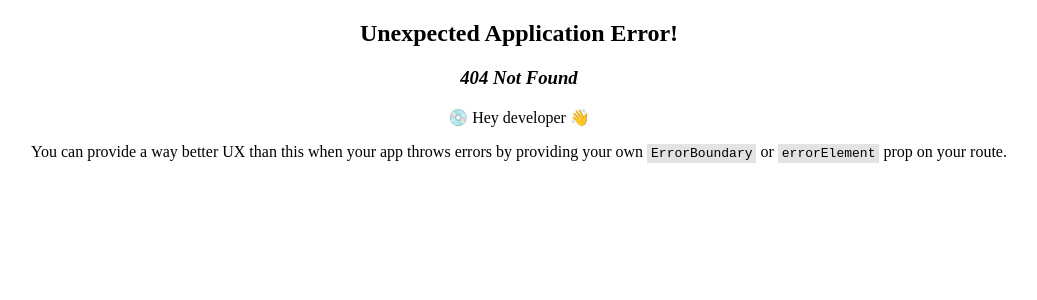
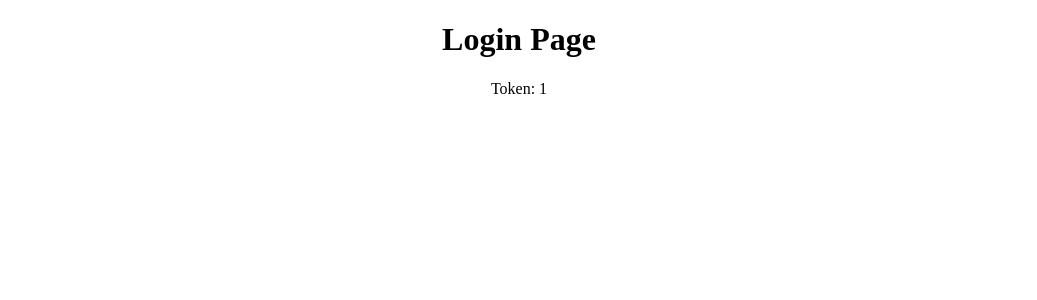
Before and after one commit to Nottoocold/Fronted-Webpack-Studio, a React app: page /login/1 in a window 1280 px wide. Before the commit this address had no page. Shown: the top 300 px of the page, without its empty margins (121-1158 px from the left). Built offline with nearby package versions, Linux system fonts and the light colour scheme.

Commit message:
路由传参的两种方式

```diff
--- a/src/pages/Home/index.jsx
+++ b/src/pages/Home/index.jsx
@@ -1,13 +1,34 @@
 import { Button } from "antd";
 import "./index.less";
 import { Clock } from "@/components";
+import { useNavigate } from "react-router-dom";
 
 export default function Home(props) {
+  const navigate = useNavigate();
+
+  function generateToken() {
+    const chars = "ABCDEFGHIJKLMNOPQRSTUVWXYZabcdefghijklmnopqrstuvwxyz0123456789";
+    let token = "";
+    for (let i = 0; i < 32; i++) {
+      token += chars.charAt(Math.floor(Math.random() * chars.length));
+    }
+    return token;
+  }
+
+  function goLogin() {
+    // 1. 跳转到登录页面
+    // navigate("/login");
+    // 2. 跳转到登录页面，并带上参数，第一种方式
+    // navigate(`/login?id=${Math.random() * 1000000000}&name=zhangsan`, { replace: false });
+    // 3. 跳转到登录页面，并带上参数，第二种方式
+    navigate(`/login/${generateToken()}`)
+  }
+
   return (
     <div className="home-title">
       <h1>Home Page</h1>
       <Clock />
-      <Button type='primary'>Primary Button</Button>
+      <div><Button type='primary' onClick={goLogin}>Go to Login</Button></div>
     </div>
   );
 }
--- a/src/pages/Login/index.jsx
+++ b/src/pages/Login/index.jsx
@@ -1,5 +1,15 @@
+import { useParams, useSearchParams } from "react-router-dom";
+
 function Login() {
-  return <div>this is Login page</div>;
+  const [searchParams] = useSearchParams();
+  const { token } = useParams();
+
+  return (
+    <div>
+      <h1>Login Page</h1>
+      <p>Token: {token}</p>
+    </div>
+  );
 }
 
 export default Login;
--- a/src/router/index.jsx
+++ b/src/router/index.jsx
@@ -4,7 +4,7 @@ import Login from "@/pages/Login";
 
 const routerConfig = [
   { path: "/", element: <Home /> },
-  { path: "/login", element: <Login /> },
+  { path: "/login/:token", element: <Login /> },
 ];
 
 const router = createBrowserRouter(routerConfig);
```
